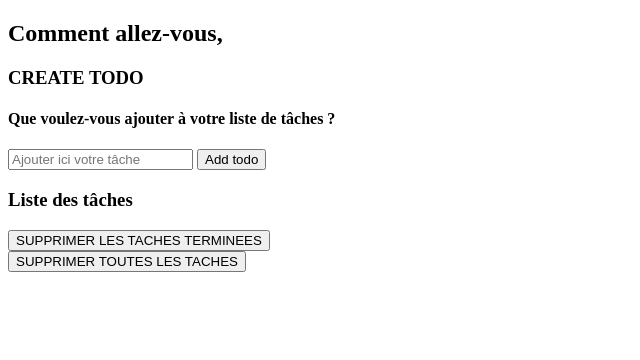
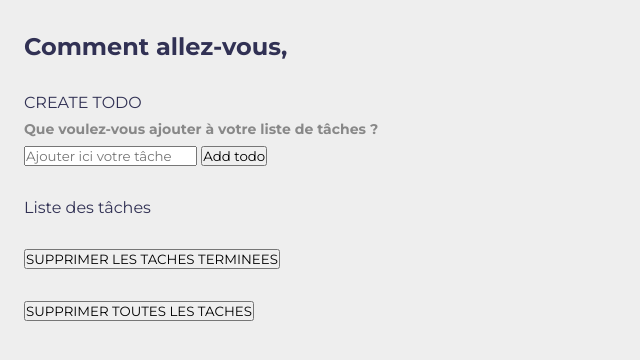
Before and after one commit to arny-wilk/todolist-django-app, a Django app: page /toDoApp/ in a window 1280 px wide. Shown: the top 360 px of the page, without its empty margins (0-640 px from the left). Run offline with Django 4.2, Linux system fonts and the light colour scheme; data that the repository does not hold is empty.

Commit message:
css file update

```diff
--- a/toDoApp/static/css/main.css
+++ b/toDoApp/static/css/main.css
@@ -1,4 +1,50 @@
-.todo-completed {
-	text-decoration: line-through;
-	background: rgba(149, 165, 166, .3);
+/* Variables */
+:root {
+	--primary: #EA40A4;
+	--business: #3a82ee;
+	--personal: var(--primary);
+	--light: #EEE;
+	--grey: #888;
+	--dark: #313154;
+	--danger: #ff5b57;
+
+	--shadow: 0 1px 3px rgba(0, 0, 0, 0.1);
+
+	--business-glow: 0px 0px 4px rgba(58, 130, 238, 0.75);
+	--personal-glow: 0px 0px 4px rgba(234, 64, 164, 0.75);
 }
+/* End of Variables */
+
+/* Resets */
+* {
+	margin: 0;
+	padding: 0;
+	box-sizing: border-box;
+	font-family: 'montserrat', sans-serif;
+}
+
+body {
+	background: var(--light);
+	color: var(--dark);
+}
+
+section {
+	margin-top: 2rem;
+	margin-bottom: 2rem;
+	padding-left: 1.5rem;
+	padding-right: 1.5rem;
+}
+
+h3 {
+	color: var(--dark);
+	font-size: 1rem;
+	font-weight: 400;
+	margin-bottom: 0.5rem;
+}
+
+h4 {
+	color: var(--grey);
+	font-size: 0.875rem;
+	font-weight: 700;
+	margin-bottom: 0.5rem;
+}
--- a/toDoApp/templates/toDoApp/index.html
+++ b/toDoApp/templates/toDoApp/index.html
@@ -46,7 +46,7 @@
             <div class="" id="todo-list">
                 {% for todo in todo_list %}
                 {% if todo.checked %}
-                <label class="todo-completed">{{ todo.task }}</label>
+                <label class="">{{ todo.task }}</label>
                 {% else %}
                 <label class="">{{ todo.task }} |
                 <a href="{% url 'update_todo' todo.id %}">Modifier</a>
```
